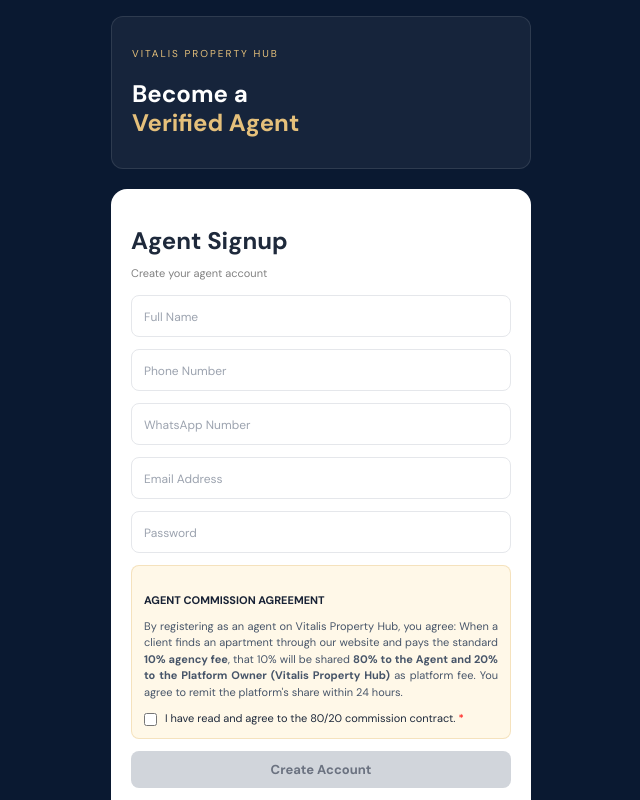
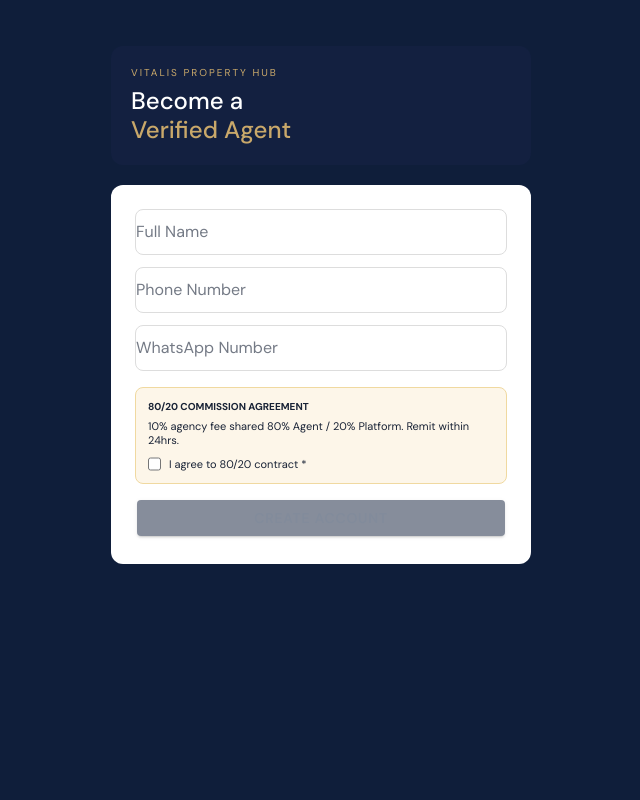
Before and after one commit to vitalisjustus82-dot/vitalis_property_hub, a React (Vite) app: page /agent/signup in a window 1280 px wide. Shown: the whole page, without its empty margins (319-959 px from the left). Built offline with nearby package versions, Linux system fonts and the light colour scheme; no server answers.

Commit message:
Remove email password, save agent to supabase

```diff
--- a/src/pages/AgentSignup.tsx
+++ b/src/pages/AgentSignup.tsx
@@ -1,95 +1,68 @@
-import { IonPage, IonContent } from '@ionic/react';
-import { Link, useHistory } from 'react-router-dom';
-import { useState } from 'react';
+import React, { useState } from 'react';
+import { IonPage, IonContent, IonInput, IonButton, IonLabel } from '@ionic/react';
+import { supabase } from '../components/lib/supabase';
 
-const AgentSignup = () => {
-  const history = useHistory();
+const AgentSignup: React.FC = () => {
+  const [fullName, setFullName] = useState('');
+  const [phone, setPhone] = useState('');
+  const [whatsapp, setWhatsapp] = useState('');
+  const [agreed, setAgreed] = useState(false);
   const [loading, setLoading] = useState(false);
-  const [agreed, setAgreed] = useState(false);
-  const [form, setForm] = useState({
-    fullName: '',
-    phone: '',
-    whatsapp: '',
-    email: '',
-    password: ''
-  });
 
-  const handleSignup = async (e: React.FormEvent) => {
-    e.preventDefault();
-    if (!agreed) {
-      alert("You must agree to the contract to create an account");
+  const handleSignup = async () => {
+    if (!fullName || !phone || !whatsapp) {
+      alert('Fill all 3 fields');
       return;
     }
-    // your supabase signup logic continues here...
-    console.log("Agreed, proceed to create account", form);
+    if (!agreed) {
+      alert('Agree to 80/20 contract');
+      return;
+    }
+    setLoading(true);
+    const { error } = await supabase.from('agents').insert([{
+      full_name: fullName,
+      phone_number: phone,
+      whatsapp_number: whatsapp,
+      agreed_to_commission: true,
+      commission_split: '80/20',
+      status: 'pending'
+    }]);
+    setLoading(false);
+    if (error) {
+      alert('Error: ' + error.message);
+    } else {
+      alert('Saved! Check Supabase agents table');
+      setFullName(''); setPhone(''); setWhatsapp(''); setAgreed(false);
+    }
   };
 
   return (
     <IonPage>
-      <IonContent className="ion-padding" style={{ '--background': '#0A1931' } as any}>
-
-        {/* THIS FIXES THE PLACEHOLDER - NO CSS FILE NEEDED */}
-        <style>{`
-          .custom-input {
-            width: 100%;
-            border: 1px solid #e5e7eb;
-            border-radius: 8px;
-            padding: 11px 12px;
-            font-size: 14px;
-            outline: none;
-            background: white;
-          }
-          .custom-input::placeholder {
-            font-size: 12px !important;
-            color: #9ca3af !important;
-            opacity: 1;
-          }
-          .custom-input:focus {
-            border-color: #E5C07B;
-            box-shadow: 0 0 0 2px rgba(229,192,123,0.2);
-          }
-        `}</style>
-
-        <div style={{ maxWidth: '420px', margin: '0 auto' }}>
-          <div style={{ background: 'rgba(255,255,255,0.05)', border: '1px solid rgba(255,255,255,0.1)', borderRadius: '12px', padding: '20px', marginBottom: '20px' }}>
-            <p style={{ fontSize: '10px', letterSpacing: '2px', color: '#E5C07B' }}>VITALIS PROPERTY HUB</p>
-            <h1 style={{ fontSize: '24px', fontWeight: 'bold', color: 'white' }}>Become a <br/><span style={{ color: '#E5C07B' }}>Verified Agent</span></h1>
+      <IonContent className="ion-padding" style={{ '--background': '#0f1e3a' } as any}>
+        <div style={{ maxWidth: '420px', margin: '30px auto' }}>
+          <div style={{ background: '#132040', padding: '20px', borderRadius: '12px', marginBottom: '20px' }}>
+            <p style={{ color: '#c9a86a', fontSize: '10px', letterSpacing: '2px', margin: '0 0 8px 0' }}>VITALIS PROPERTY HUB</p>
+            <h2 style={{ color: 'white', margin: 0 }}>Become a<br/><span style={{ color: '#c9a86a' }}>Verified Agent</span></h2>
           </div>
-
-          <div style={{ background: 'white', borderRadius: '16px', padding: '20px' }}>
-            <h2 style={{ fontWeight: 'bold', color: '#1e293b' }}>Agent Signup</h2>
-            <p style={{ fontSize: '11px', color: 'gray', marginBottom: '15px' }}>Create your agent account</p>
-
-            <form onSubmit={handleSignup} style={{ display: 'flex', flexDirection: 'column', gap: '12px' }}>
-              <input className="custom-input" placeholder="Full Name" value={form.fullName} onChange={e=>setForm({...form, fullName: e.target.value})} />
-              <input className="custom-input" placeholder="Phone Number" value={form.phone} onChange={e=>setForm({...form, phone: e.target.value})} />
-              <input className="custom-input" placeholder="WhatsApp Number" value={form.whatsapp} onChange={e=>setForm({...form, whatsapp: e.target.value})} />
-              <input className="custom-input" placeholder="Email Address" value={form.email} onChange={e=>setForm({...form, email: e.target.value})} />
-              <input className="custom-input" type="password" placeholder="Password" value={form.password} onChange={e=>setForm({...form, password: e.target.value})} />
-
-              {/* CONTRACT POLICY AFTER PASSWORD */}
-              <div style={{ background: '#FFF8E8', border: '1px solid #E5C07B66', borderRadius: '8px', padding: '12px' }}>
-                <h3 style={{ fontSize: '11px', fontWeight: 'bold', textTransform: 'uppercase' }}>Agent Commission Agreement</h3>
-                <p style={{ fontSize: '11px', lineHeight: '1.5', color: '#475569', marginTop: '6px', textAlign: 'justify' }}>
-                  By registering as an agent on Vitalis Property Hub, you agree: When a client finds an apartment through our website and pays the standard <b>10% agency fee</b>, that 10% will be shared <b>80% to the Agent and 20% to the Platform Owner (Vitalis Property Hub)</b> as platform fee. You agree to remit the platform's share within 24 hours.
-                </p>
-                <label style={{ display: 'flex', gap: '8px', marginTop: '10px', cursor: 'pointer', alignItems: 'flex-start' }}>
-                  <input type="checkbox" checked={agreed} onChange={e=>setAgreed(e.target.checked)} required style={{marginTop: '2px'}} />
-                  <span style={{ fontSize: '11px', color: '#1e293b' }}>I have read and agree to the 80/20 commission contract. <span style={{color:'red'}}>*</span></span>
-                </label>
+          <div style={{ background: 'white', padding: '24px', borderRadius: '12px' }}>
+            <IonInput placeholder="Full Name" value={fullName} onIonChange={e => setFullName(e.detail.value!)} style={{ border: '1px solid #ddd', borderRadius: '8px', padding: '0 10px', marginBottom: '12px' }} />
+            <IonInput placeholder="Phone Number" value={phone} onIonChange={e => setPhone(e.detail.value!)} style={{ border: '1px solid #ddd', borderRadius: '8px', padding: '0 10px', marginBottom: '12px' }} />
+            <IonInput placeholder="WhatsApp Number" value={whatsapp} onIonChange={e => setWhatsapp(e.detail.value!)} style={{ border: '1px solid #ddd', borderRadius: '8px', padding: '0 10px', marginBottom: '16px' }} />
+            <div style={{ background: '#fdf6e9', border: '1px solid #f0d9a0', borderRadius: '8px', padding: '12px', marginBottom: '16px' }}>
+              <p style={{ fontSize: '10px', fontWeight: 'bold', margin: '0 0 6px 0' }}>80/20 COMMISSION AGREEMENT</p>
+              <p style={{ fontSize: '11px', margin: 0 }}>10% agency fee shared 80% Agent / 20% Platform. Remit within 24hrs.</p>
+              <div style={{ display: 'flex', gap: '8px', marginTop: '10px' }}>
+                <input type="checkbox" checked={agreed} onChange={e => setAgreed(e.target.checked)} />
+                <IonLabel style={{ fontSize: '11px' }}>I agree to 80/20 contract *</IonLabel>
               </div>
-
-              <button disabled={!agreed || loading} type="submit" style={{ background: agreed ? '#E5C07B' : '#d1d5db', color: agreed ? '#1e293b' : '#6b7280', padding: '12px', borderRadius: '8px', fontWeight: 'bold', fontSize: '13px', cursor: agreed ? 'pointer' : 'not-allowed' }}>
-                {loading ? 'Creating...' : 'Create Account'}
-              </button>
-
-              <p style={{ textAlign: 'center', fontSize: '11px' }}>Already have an account? <Link to="/agent/login" style={{ color: '#C8A96A', fontWeight: 'bold' }}>Login</Link></p>
-            </form>
+            </div>
+            <IonButton expand="block" onClick={handleSignup} disabled={!agreed || loading} style={{ '--background': '#0f1e3a' } as any}>
+              {loading ? 'Saving...' : 'Create Account'}
+            </IonButton>
           </div>
         </div>
       </IonContent>
     </IonPage>
   );
 };
-
 export default AgentSignup;
```
